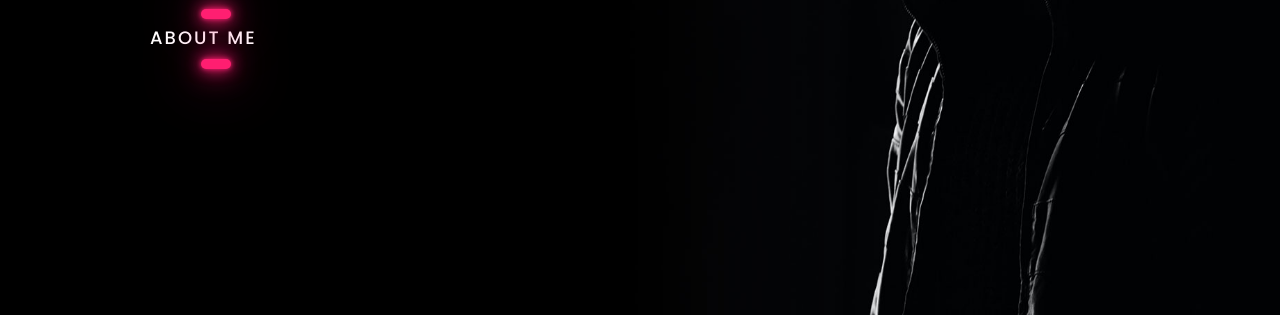
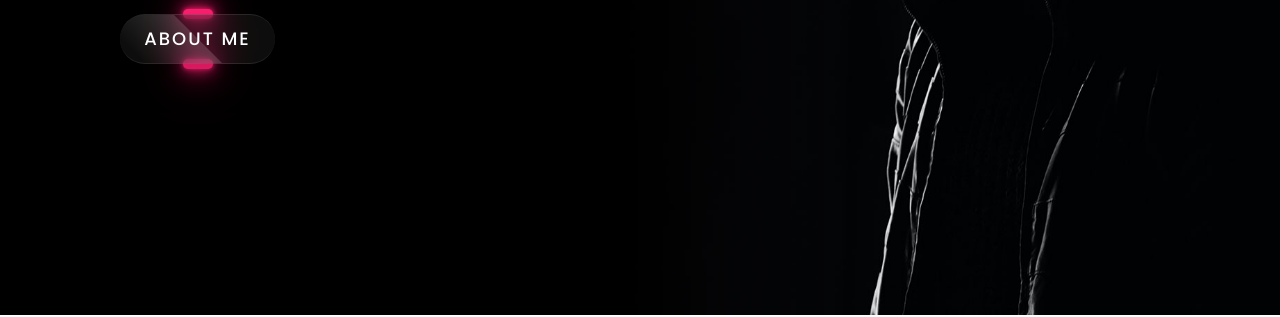
Before and after one commit to AndreSuckow/portfolio_2022, a plain HTML site: page html/index.html in a window 1280 px wide. Shown: the part 485-802 px from the top of the page. Drawn offline with Linux system fonts and the light colour scheme.

Commit message:
ajuste botao

```diff
--- a/css/styles.css
+++ b/css/styles.css
@@ -34,13 +34,13 @@ img {
 
 .btn {
     position: relative;
-    width: 15vw;
+    width: 155px;
     height: 50px;
     margin: 20px;
     display: inline-block;
     color: white;
     margin-top: 20px;
-    padding: 10px 30px;
+
     font-size: 18px;
     text-transform: uppercase;
     text-decoration: none;
@@ -131,7 +131,8 @@ img {
     transition-delay: 0.5s;
 }
 
-.btn:nth-child(1)::before, .btn:nth-child(1)::after{
+.btn::before,
+.btn::after{
     background: #ff1f71;
     box-shadow: 0 0 5px #ff1f71,
     0 0 15px #ff1f71,
@@ -691,7 +692,7 @@ h3 span:nth-child(14){
     }
 
     .btn{
-        padding: 10px 20px;
+        /* padding: 10px 20px; */
         font-size: 16px;
     }
 
--- a/html/index.html
+++ b/html/index.html
@@ -58,8 +58,8 @@
             <h4>Front End Web Developer.</h4>
             <img src="../01-about/img/img_teste.jpg" alt="">
         </div>
-        <div>
-            <a href="#about" class="btn">About Me</a>
+        <div class="btn">
+            <a href="#about">About Me</a>
         </div>
     </section>
 
```
